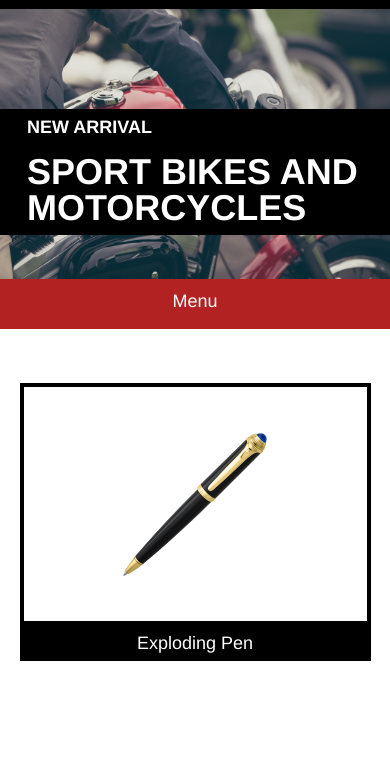
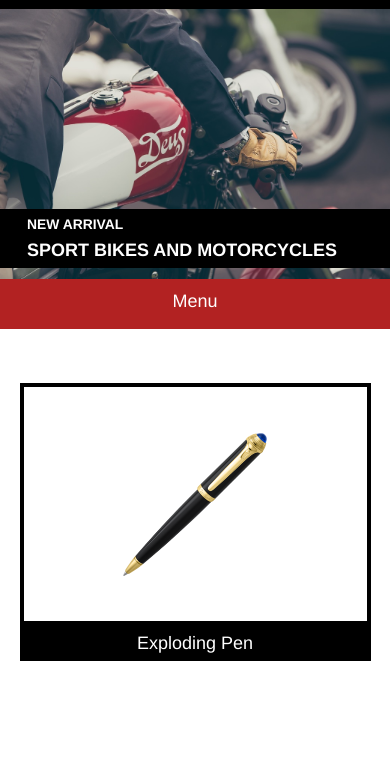
Before and after one commit to bkendrick/Secret-Agent-Supply-Inc., a plain HTML site: page index.html in a window 390 px wide. Shown: the part 51-826 px from the top of the page. Drawn offline with Linux system fonts and the light colour scheme.

Commit message:
Updated files

```diff
--- a/index.html
+++ b/index.html
@@ -18,7 +18,8 @@
         <section class="banner">
             <div class="flex-container">
                 <div class="box">
-                    <p><span style="font-size: 1rem">NEW ARRIVAL</span> <br /><span style="font-size: 2rem">SPORT BIKES AND MOTORCYCLES</span></p>
+                    <h4>NEW ARRIVAL</h4>
+                    <h1>SPORT BIKES AND MOTORCYCLES</h1>
                 </div>
             </div>
         </section>
--- a/resources/css/style.css
+++ b/resources/css/style.css
@@ -45,7 +45,7 @@ body {
     flex-direction: column;
 }
 
-.banner p {
+.box {
     display: flex;
     flex-direction: column;
     background-color: black;
@@ -58,6 +58,14 @@ body {
     width: 20rem;
 }
 
+.box h4 {
+    font-size: 1rem;
+    padding-bottom: 0.5rem;
+}
+
+.box h1 {
+    font-size: 2rem;
+}
 /*--------------------------------*/
 
 .bar {
@@ -191,12 +199,21 @@ li {
         height: 15em;
     }
 
-    .banner p {
+    .box {
         padding: 0.5em 1.5em;
         top: 0;
         bottom: 30px;
-        margin-top: 100px;
+        margin-top: 200px;
         margin-right: 1000px;
+    }
+
+    .box h4 {
+        font-size: 0.77rem;
+        padding-bottom: 0.5rem;
+    }
+
+    .box h1 {
+        font-size: 1rem;
     }
 
     .row1 {
```
Also changed, not shown: 1 other file.
